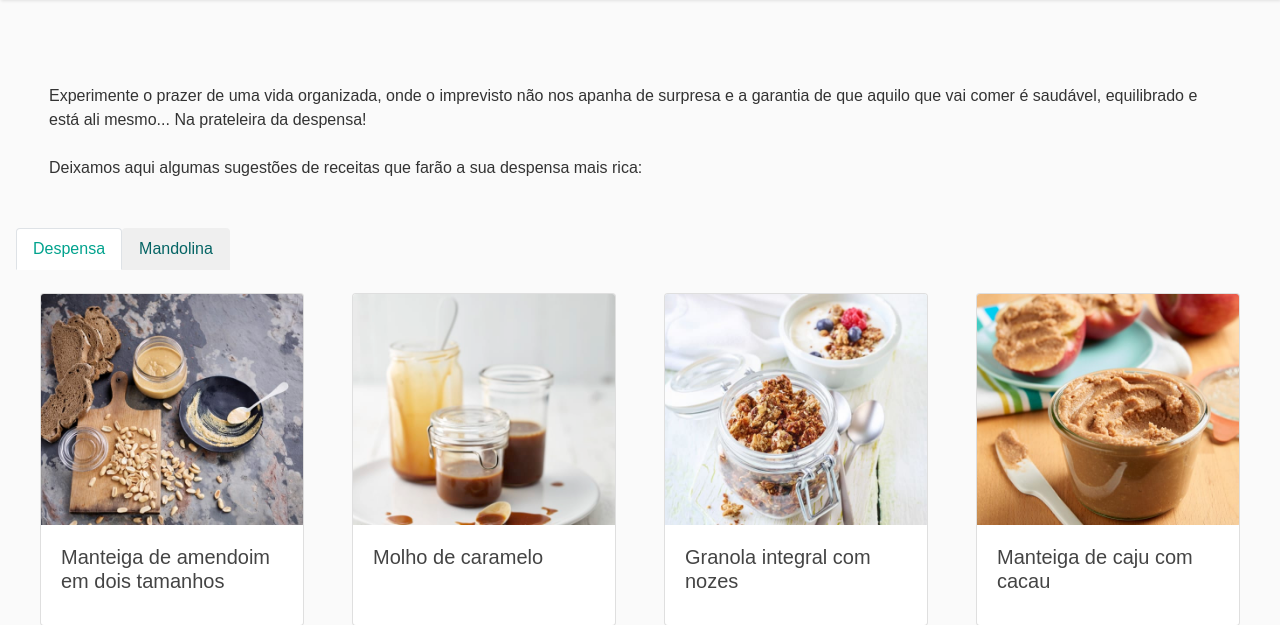
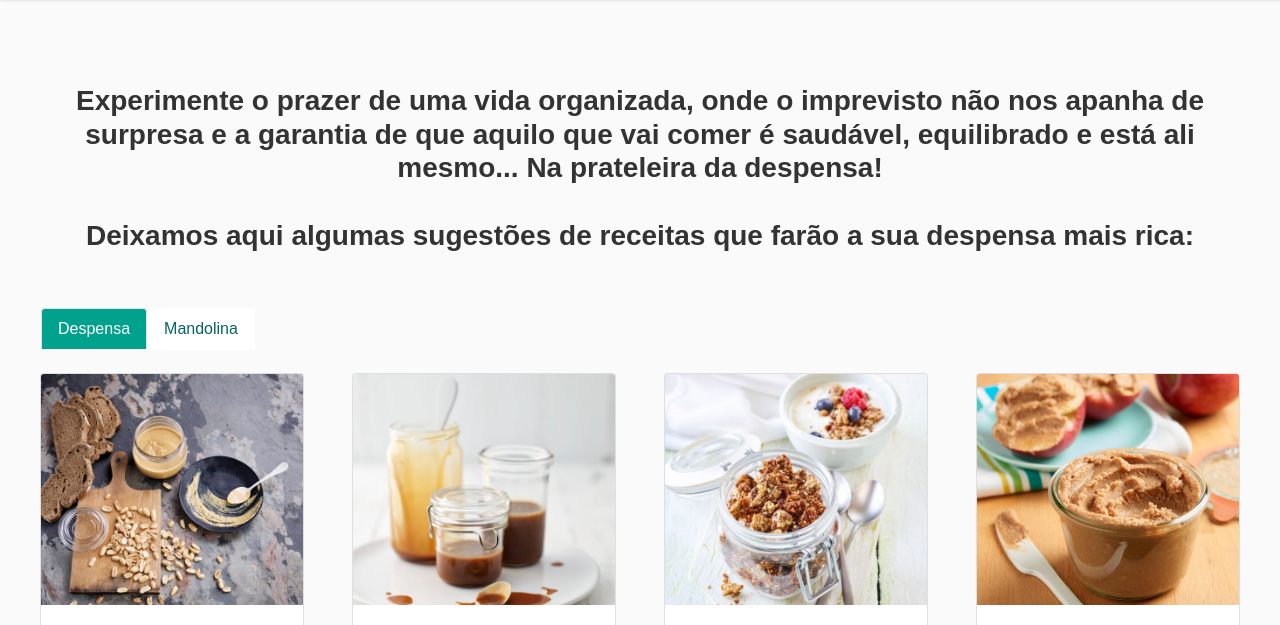
Before and after one commit to dev-qloudyx/vorwerk, a Django app: page /receitas/ in a window 1280 px wide. Shown: the part 81-706 px from the top of the page. Run offline with Django 4.2, Linux system fonts and the light colour scheme; parts of the project's set-up code (start-up, migrations or seed data) failed here and were passed over; some libraries are stand-ins or nearby versions; some web fonts are replaced.

Commit message:
Acertos Botoes Receitas, Login/Registo

```diff
--- a/apps/eventos/templates/eventos/receitas.html
+++ b/apps/eventos/templates/eventos/receitas.html
@@ -4,14 +4,11 @@
 
 {% block content%}
 <div class="row">
-    <div class="col-12 p-5">
-        <div>
-            Experimente o prazer de uma vida organizada, onde o imprevisto não nos apanha de surpresa e a garantia de que aquilo que vai comer é saudável, equilibrado e está ali mesmo... Na prateleira da despensa! <br> <br>
-            Deixamos aqui algumas sugestões de receitas que farão a sua despensa mais rica:
-        </div>
+    <div class="col-12 p-5 text-center">
+        <h3><b> Experimente o prazer de uma vida organizada, onde o imprevisto não nos apanha de surpresa e a garantia de que aquilo que vai comer é saudável, equilibrado e está ali mesmo... Na prateleira da despensa! <br> <br>
+            Deixamos aqui algumas sugestões de receitas que farão a sua despensa mais rica: </b></h3>
     </div>
 </div>
-
 
 <div class="container-fluid">
     <ul class="nav nav-tabs" id="myTab" role="tablist">
@@ -35,7 +32,6 @@
                         </a>
                     </div>
                 </div>
-
                 <div class="col-12 col-md-6 col-lg-4 col-xl-3 p-4 d-flex align-items-stretch">
                     <div class="card">
                         <a href="https://cookidoo.pt/recipes/recipe/pt-PT/r432184" target="_blank">
@@ -46,7 +42,6 @@
                         </a>
                     </div>
                 </div>
-
                 <div class="col-12 col-md-6 col-lg-4 col-xl-3 p-4 d-flex align-items-stretch">
                     <div class="card">
                         <a href="https://cookidoo.pt/recipes/recipe/pt-PT/r616775" target="_blank">
@@ -57,7 +52,6 @@
                         </a>
                     </div>
                 </div>
-
                 <div class="col-12 col-md-6 col-lg-4 col-xl-3 p-4 d-flex align-items-stretch">
                     <div class="card">
                         <a href="https://cookidoo.pt/recipes/recipe/pt-PT/r773601" target="_blank">
@@ -68,7 +62,6 @@
                         </a>
                     </div>
                 </div>
-
                 <div class="col-12 col-md-6 col-lg-4 col-xl-3 p-4 d-flex align-items-stretch">
                     <div class="card">
                         <a href="https://cookidoo.pt/recipes/recipe/pt-PT/r139621" target="_blank">
@@ -76,13 +69,9 @@
                             <div class="card-body">
                                 <h5 class="card-title">Azeite de citrinos</h5>
                             </div>
-
-
                         </a>
                     </div>
-
                 </div>
-
                 <div class="col-12 col-md-6 col-lg-4 col-xl-3 p-4 d-flex align-items-stretch">
                     <div class="card">
                         <a href="https://cookidoo.pt/recipes/recipe/pt-PT/r131748" target="_blank">
@@ -90,13 +79,9 @@
                             <div class="card-body">
                                 <h5 class="card-title">Granola para os mais novos</h5>
                             </div>
-
-
                         </a>
                     </div>
-
                 </div>
-
                 <div class="col-12 col-md-6 col-lg-4 col-xl-3 p-4 d-flex align-items-stretch">
                     <div class="card">
                         <a href="https://cookidoo.pt/recipes/recipe/pt-PT/r61333" target="_blank">
@@ -104,11 +89,8 @@
                             <div class="card-body">
                                 <h5 class="card-title">Doce de Morango e Maçã</h5>
                             </div>
-
-
                         </a>
                     </div>
-
                 </div>
                 <div class="col-12 col-md-6 col-lg-4 col-xl-3 p-4 d-flex align-items-stretch">
                     <div class="card">
@@ -117,13 +99,9 @@
                             <div class="card-body">
                                 <h5 class="card-title">Bolachas - Chocolate, Arandos e Laranja</h5>
                             </div>
-
-
                         </a>
                     </div>
-
                 </div>
-
                 <div class="col-12 col-md-6 col-lg-4 col-xl-3 p-4 d-flex align-items-stretch">
                     <div class="card">
                         <a href="https://cookidoo.pt/recipes/recipe/pt-PT/r215650" target="_blank">
@@ -131,11 +109,8 @@
                             <div class="card-body">
                                 <h5 class="card-title">Vinagreta de Ervas</h5>
                             </div>
-
-
                         </a>
                     </div>
-
                 </div>
                 <div class="col-12 col-md-6 col-lg-4 col-xl-3 p-4 d-flex align-items-stretch">
                     <div class="card">
@@ -144,13 +119,9 @@
                             <div class="card-body">
                                 <h5 class="card-title">Marmelada de Maçã Reineta</h5>
                             </div>
-
-
                         </a>
                     </div>
-
                 </div>
-
                 <div class="col-12 col-md-6 col-lg-4 col-xl-3 p-4 d-flex align-items-stretch">
                     <div class="card">
                         <a href="https://cookidoo.pt/recipes/recipe/pt-PT/r49598" target="_blank">
@@ -158,11 +129,8 @@
                             <div class="card-body">
                                 <h5 class="card-title">Barras de Cereais e Maçã</h5>
                             </div>
-
-
                         </a>
                     </div>
-
                 </div>
                 <div class="col-12 col-md-6 col-lg-4 col-xl-3 p-4 d-flex align-items-stretch">
                     <div class="card">
@@ -171,11 +139,8 @@
                             <div class="card-body">
                                 <h5 class="card-title">Bolachas de quase tudo</h5>
                             </div>
-
-
                         </a>
                     </div>
-
                 </div>
             </div>
         </div>
@@ -184,7 +149,6 @@
             <div class="row">
                 <div class="col-12 col-md-6 col-lg-4 col-xl-3 p-4 d-flex align-items-stretch">
                     <div class="card">
-
                         <a href="https://cookidoo.pt/recipes/recipe/pt-PT/r803006" target="_blank">
                             <img src="{% static 'images/buddha-bowl-com-frango-TM6.jpg' %}" alt="" width="100%" class="card-img-top">
                             <div class="card-body">
@@ -193,7 +157,6 @@
                         </a>
                     </div>
                 </div>
-
                 <div class="col-12 col-md-6 col-lg-4 col-xl-3 p-4 d-flex align-items-stretch">
                     <div class="card">
                         <a href="https://cookidoo.pt/recipes/recipe/pt-PT/r803009" target="_blank">
@@ -203,7 +166,6 @@
                             </div>
                         </a>
                     </div>
-
                 </div>
                 <div class="col-12 col-md-6 col-lg-4 col-xl-3 p-4 d-flex align-items-stretch">
                     <div class="card">
--- a/static/css/base.css
+++ b/static/css/base.css
@@ -361,7 +361,7 @@ div.navbar-collapse {
 
 .nav-tabs {
   border-bottom: none;
-  margin-left: -15px;
+  margin-left: 10px;
 }
 
 #despensa > div > div:nth-child(1) > div:hover {
@@ -643,3 +643,11 @@ table.table thead th.desc.orderable::after {
   border-top-left-radius: 0.25rem;
   border-top-right-radius: 0.25rem;
 }
+.nav-tabs .nav-link.active {
+  color: #fff;
+  background-color: #01a28d;
+}
+
+.nav-tabs .nav-link {
+  background-color: #fff;
+}
--- a/templates/base.html
+++ b/templates/base.html
@@ -14,10 +14,12 @@
         <!-- Top Navbar -->
         <nav class="navbar navbar-expand-lg mx-0 mt-0 px-4 pt-3">
             <a class="navbar-brand ml-2 mr-4" href="{% url 'eventos:home' %}"><img src="{% static 'images/bimby-logo.png' %}" alt="" style="width: 65%"></a>
-            <a class="mr-4 ml-auto d-lg-none" href="{% url 'users:profile' %}">
-                <img class="rounded-circle mr-2" style="width: 35px; height: 35px;"
-                        src="{{ user.profile.image.url }}">{{ user.username }}
-            </a>
+            {% if user.is_authenticated %}
+                <a class="mr-4 ml-auto d-lg-none" href="{% url 'users:profile' %}">
+                    <img class="rounded-circle mr-2" style="width: 35px; height: 35px;"
+                            src="{{ user.profile.image.url }}">{{ user.username }}
+                </a>
+            {% endif %}
             <button class="btn navbar-toggler mr-2" type="button" data-toggle="collapse" data-target="#navbarSupportedContent" aria-controls="navbarSupportedContent" aria-expanded="false" aria-label="Toggle navigation">
                 <i class="fas fa-bars"></i>
             </button>
```
Also changed, not shown: apps/users/templates/users/login.html (+10 -1 lines), apps/users/templates/users/register.html (+10 -1 lines).
